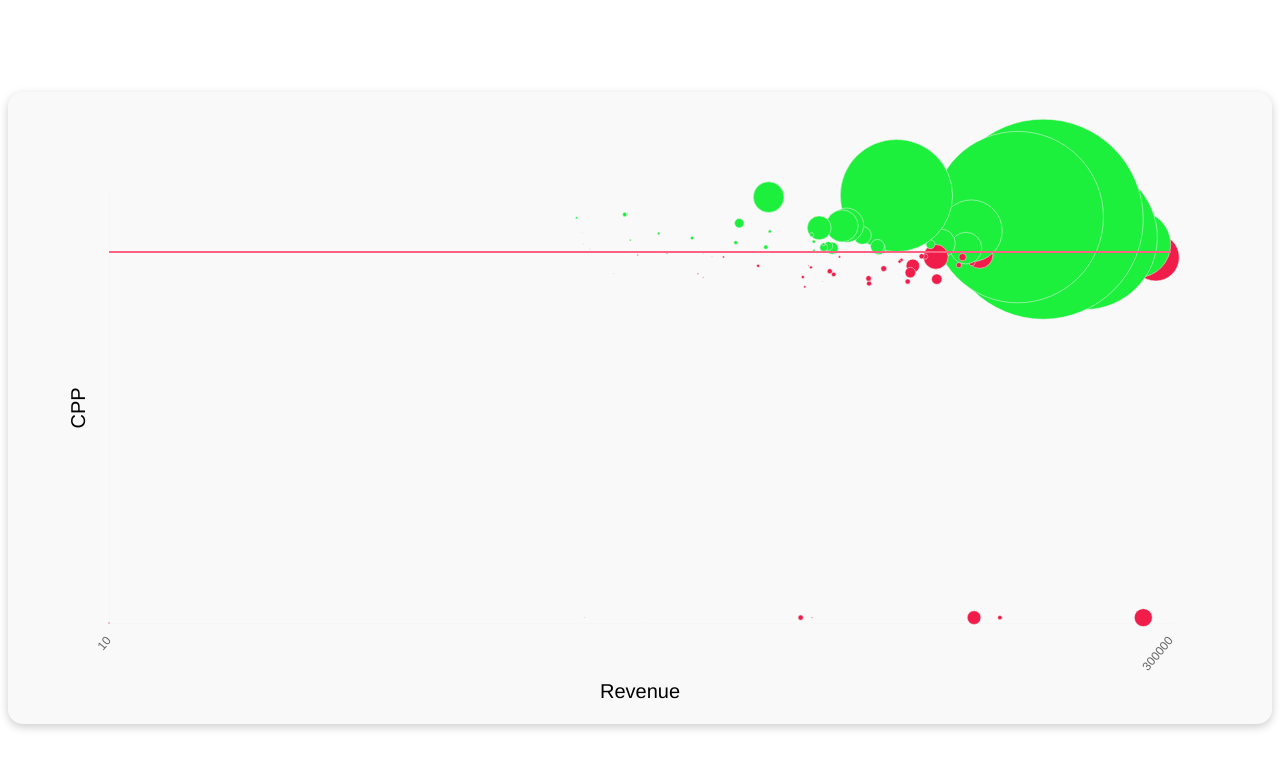
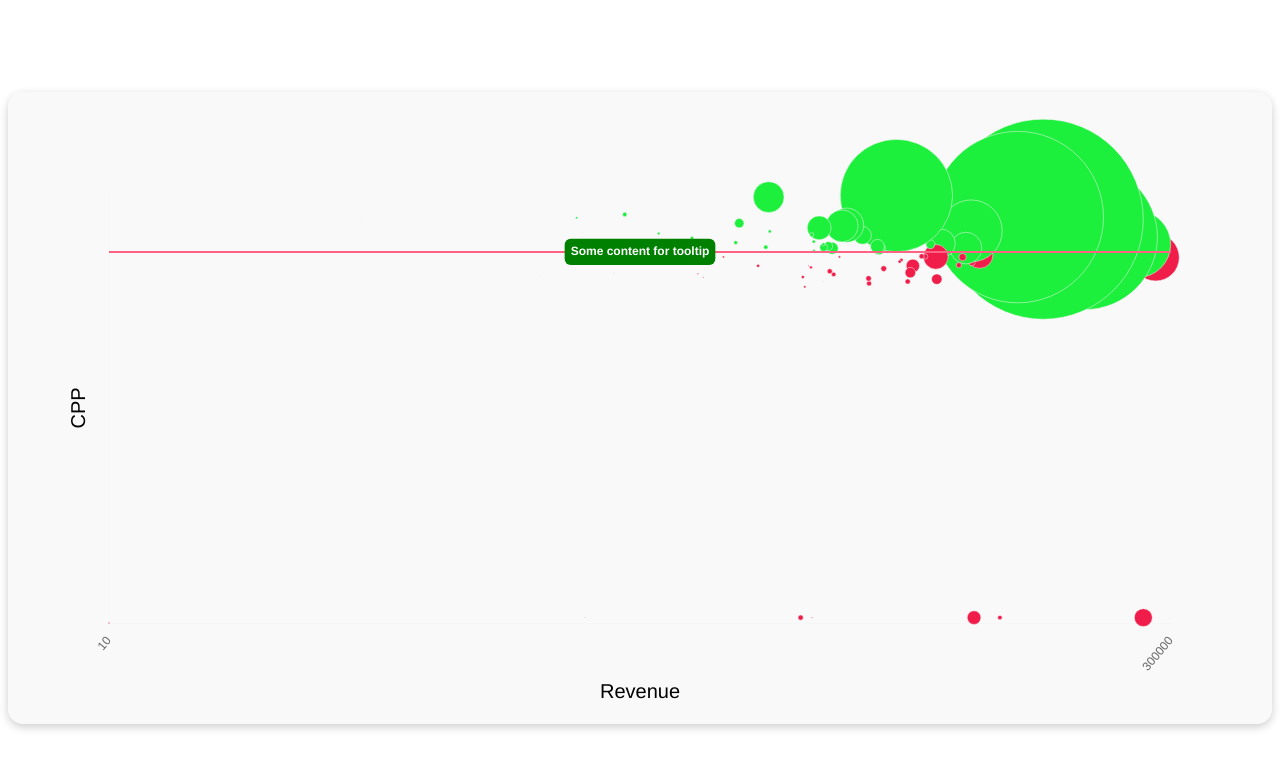
Before and after one commit to jaineo199/my-next-chart, a Next.js app: page /bubblechart in a window 1280 px wide. Shown: the top 768 px of the page. Built offline with nearby package versions, Linux system fonts and the light colour scheme.

Commit message:
added tooltip

```diff
--- a/src/pages/bubblechart.tsx
+++ b/src/pages/bubblechart.tsx
@@ -8,7 +8,7 @@ import {
   LogarithmicScale,
 } from "chart.js";
 import { Bubble } from "react-chartjs-2";
-import annotationPlugin from "chartjs-plugin-annotation";
+import annotationPlugin, { AnnotationOptions } from "chartjs-plugin-annotation";
 import BubbleChartMainData from "../Data/bubbleChartMainData.json";
 
 ChartJS.defaults.borderColor = "rgba(243,243,243,0.50)";
@@ -50,6 +50,20 @@ export default function App() {
             yMax: 20,
             borderColor: "rgb(255, 99, 132)",
             borderWidth: 2,
+            label: {
+              display: true,
+              backgroundColor: "green",
+              drawTime: "afterDatasetsDraw",
+              content: "Some content for tooltip",
+            },
+            enter({ element }: any, event: any) {
+              element.label.options.display = true;
+              return true; // force update
+            },
+            leave({ element }: any, event: any) {
+              element.label.options.display = false;
+              return true;
+            },
           },
         },
       },
```
